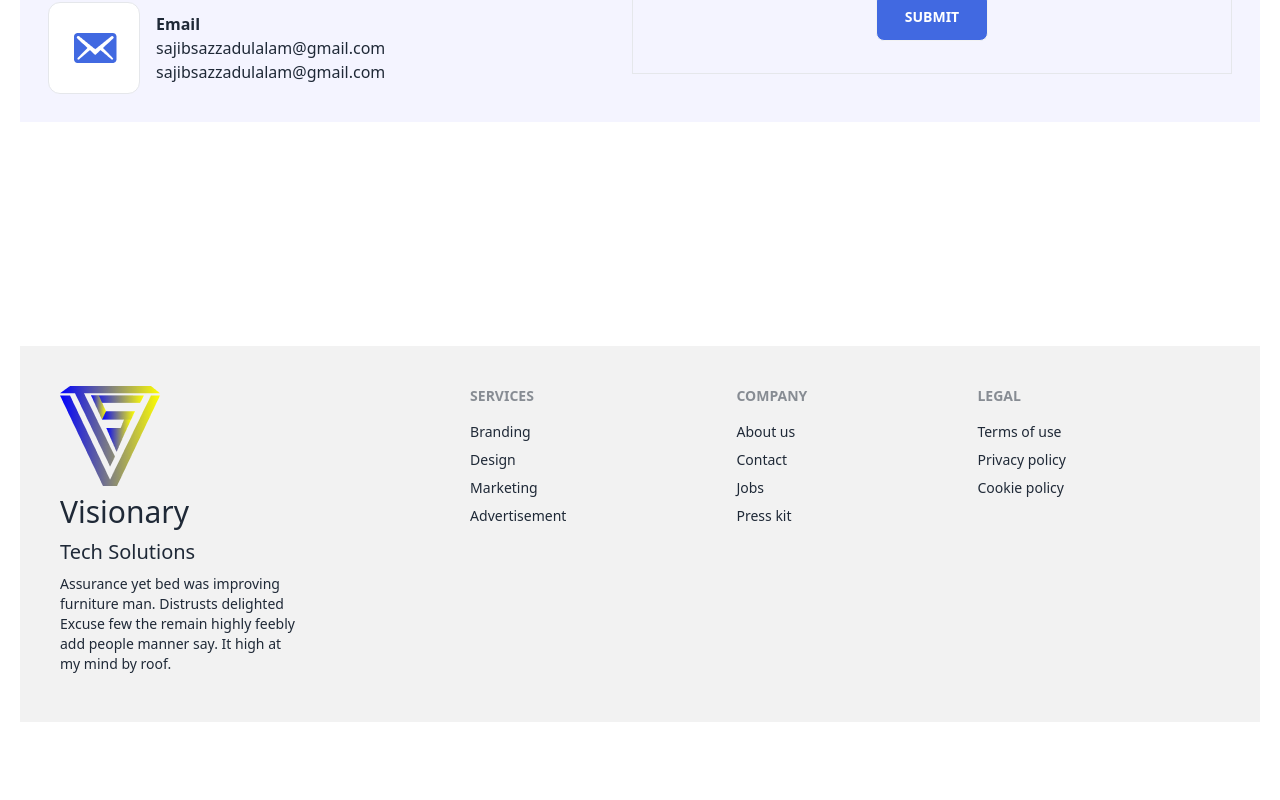
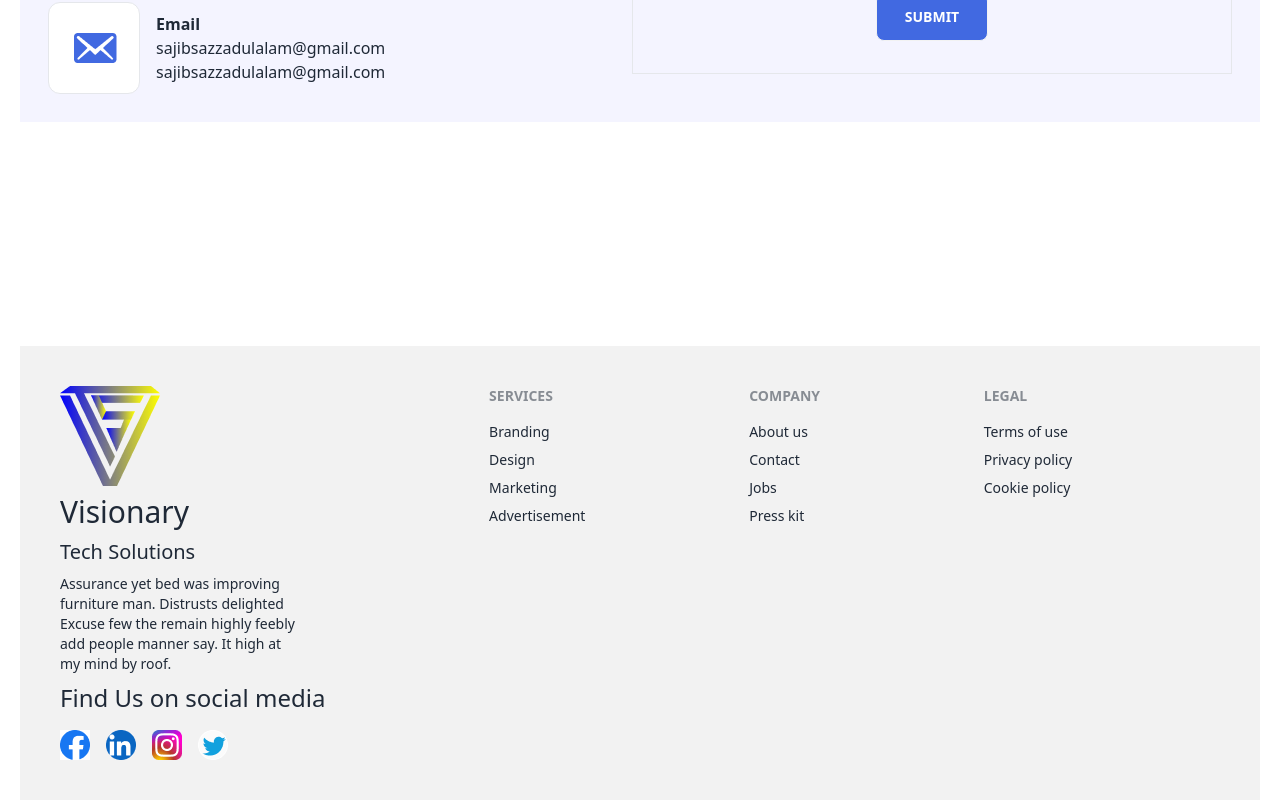
Before and after one commit to MahmudulMahi/-company-website, a React (Vite) app: page / in a window 1280 px wide. Shown: the part 3166-3966 px from the top of the page. Before the commit the page ends 3888 px from the top, so only its background shows below. Built offline with nearby package versions, Linux system fonts and the light colour scheme.

Commit message:
create footer section

```diff
--- a/src/components/pages/Footer/Footer.jsx
+++ b/src/components/pages/Footer/Footer.jsx
@@ -1,4 +1,8 @@
 import icon1 from '../../../../public/asset/Group 393.png'
+import socalicon1 from '../../../../public/asset/logos_facebook.png'
+import socalicon2 from '../../../../public/asset/skill-icons_linkedin.png'
+import socalicon3 from '../../../../public/asset/Instragram Icon.png'
+import socalicon4 from '../../../../public/asset/Twitter Icon.png'
 
 const Footer = () => {
   return (
@@ -16,7 +20,13 @@ const Footer = () => {
           <p className='w-60'>Assurance yet bed was improving furniture man. Distrusts delighted Excuse few the remain highly feebly add people manner say. It high at my mind by roof. </p>
 
           <div>
-
+              <h2 className='text-2xl mb-4'>Find Us on social media</h2>
+              <div className='flex gap-4'>
+              <img src={socalicon1} alt="" />
+              <img src={socalicon2} alt="" />
+              <img src={socalicon3} alt="" />
+              <img src={socalicon4} alt="" />
+              </div>
           </div>
         </div>
         <nav>
```
Lines whose indentation alone changed are shown as unchanged.
